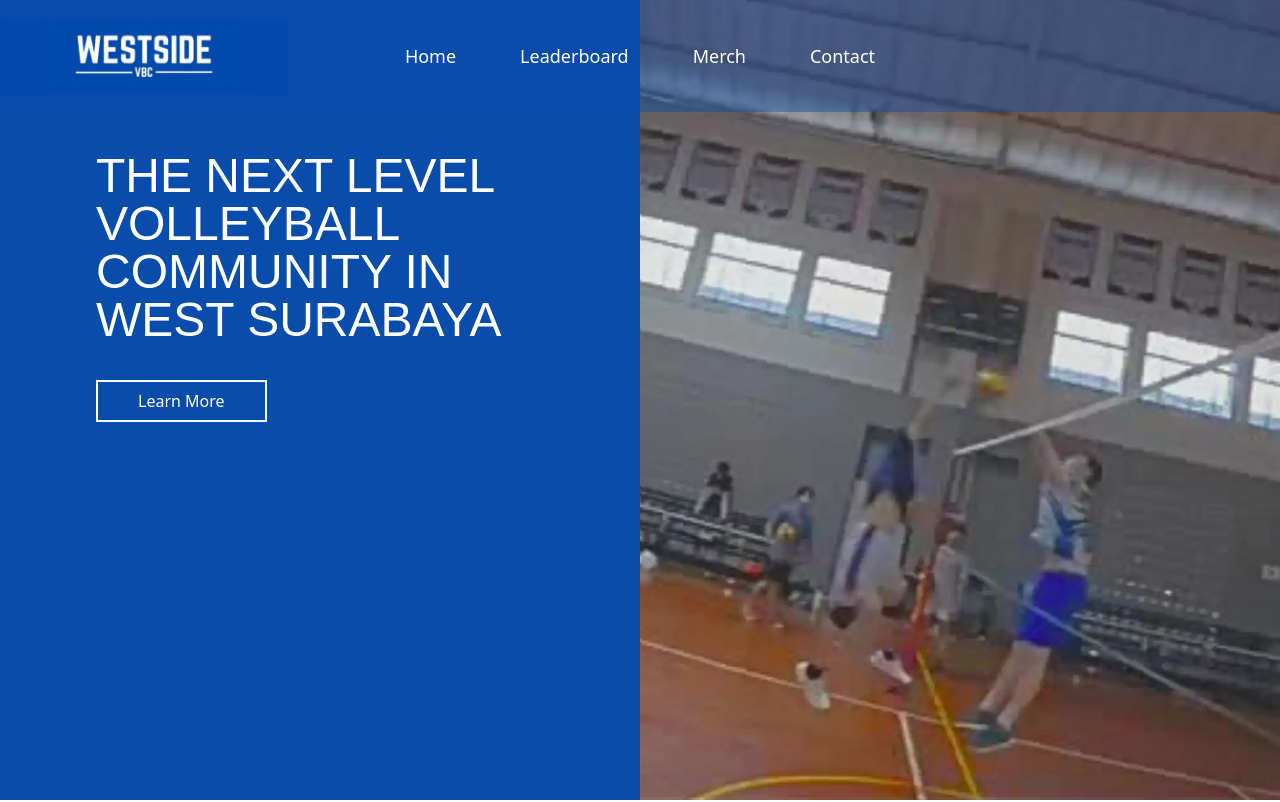
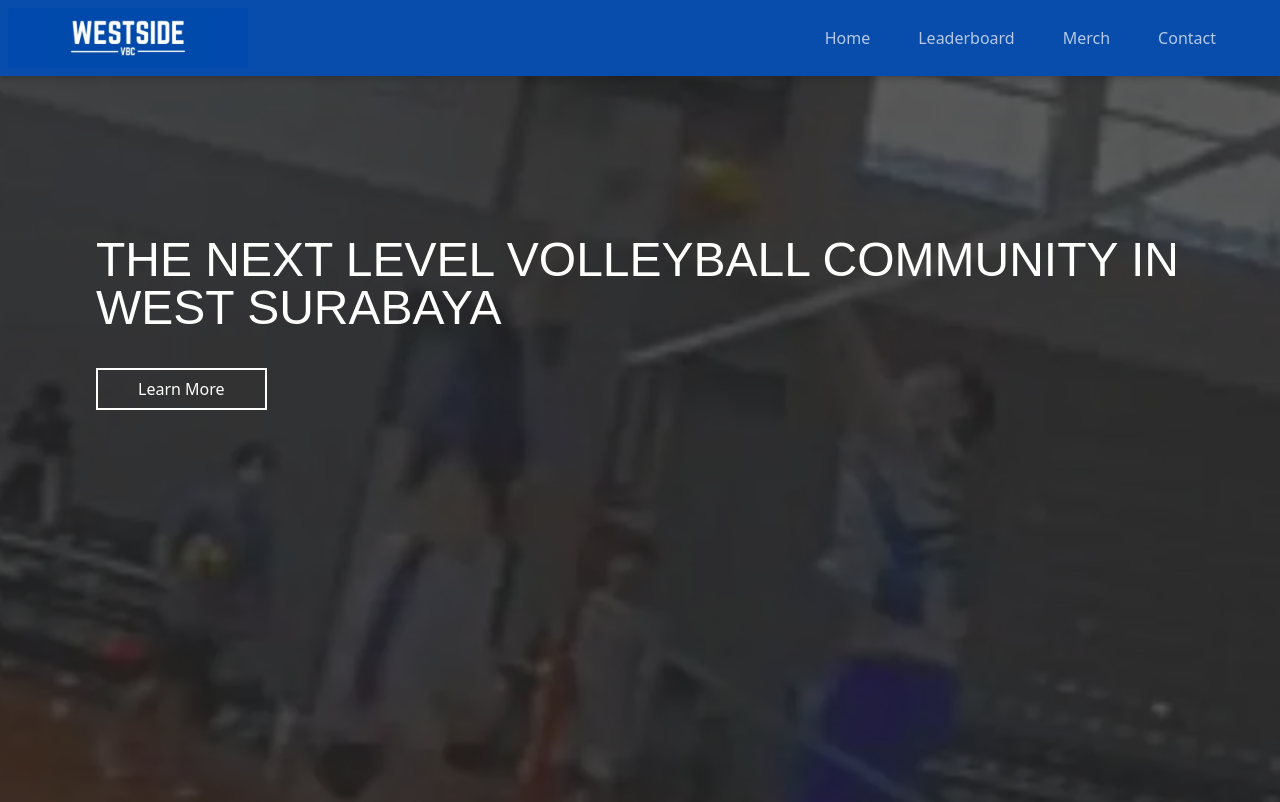
Before and after one commit to ReiButBad/westside-vbc-website, a SvelteKit app: page / in a window 1280 px wide. Shown: the top 802 px of the page. Built offline with nearby package versions, Linux system fonts and the light colour scheme; a web font is replaced by a local one.

Commit message:
changed header and footer

```diff
--- /dev/null
+++ b/src/lib/components/Footer.svelte
@@ -0,0 +1,19 @@
+<footer class="min-h-16 w-full bg-secondary">
+    <svg class="w-full fill-neutral -mb-5 xl:-mb-16" viewBox="0 0 1440 320">
+        <path d="M0,128L30,144C60,160,120,192,180,202.7C240,213,300,203,360,186.7C420,171,480,149,540,144C600,139,660,149,720,160C780,171,840,181,900,170.7C960,160,1020,128,1080,117.3C1140,107,1200,117,1260,128C1320,139,1380,149,1410,154.7L1440,160L1440,320L1410,320C1380,320,1320,320,1260,320C1200,320,1140,320,1080,320C1020,320,960,320,900,320C840,320,780,320,720,320C660,320,600,320,540,320C480,320,420,320,360,320C300,320,240,320,180,320C120,320,60,320,30,320H0Z"></path>
+    </svg>
+    <div class="bg-neutral pt-5 xl:pt-0">
+        <div class="w-full">
+            <div class="flex justify-center">
+                <a target="_blank" href="https://www.instagram.com/westside.vbc/" aria-label="instagram">
+                    <svg class="fill-secondary hover:fill-secondary/70" xmlns="http://www.w3.org/2000/svg" width="40" height="40" viewBox="0 0 24 24">
+                    <path d="M7.8 2h8.4C19.4 2 22 4.6 22 7.8v8.4a5.8 5.8 0 0 1-5.8 5.8H7.8C4.6 22 2 19.4 2 16.2V7.8A5.8 5.8 0 0 1 7.8 2m-.2 2A3.6 3.6 0 0 0 4 7.6v8.8C4 18.39 5.61 20 7.6 20h8.8a3.6 3.6 0 0 0 3.6-3.6V7.6C20 5.61 18.39 4 16.4 4zm9.65 1.5a1.25 1.25 0 0 1 1.25 1.25A1.25 1.25 0 0 1 17.25 8A1.25 1.25 0 0 1 16 6.75a1.25 1.25 0 0 1 1.25-1.25M12 7a5 5 0 0 1 5 5a5 5 0 0 1-5 5a5 5 0 0 1-5-5a5 5 0 0 1 5-5m0 2a3 3 0 0 0-3 3a3 3 0 0 0 3 3a3 3 0 0 0 3-3a3 3 0 0 0-3-3" />
+                </svg>
+                </a>
+            </div>
+        </div>
+        <div class="p-5 w-full flex justify-center">
+            <p class="text-secondary text-xs md:text-base">&copy;2024 Westside Volleyball Community. All rights reserved.</p>
+        </div>
+    </div>
+</footer>
--- a/src/lib/components/Header.svelte
+++ b/src/lib/components/Header.svelte
@@ -2,8 +2,20 @@
     import LogoBanner from "$lib/images/logo_banner.webp"
 </script>
 
-<div class="py-2 xl:py-5 flex justify-center xl:justify-start z-20">
-    <div>
-        <img class="w-56 lg:w-72" src={LogoBanner} alt="logo westside">
+<header id="header" class="w-full sticky top-0 z-20 shadow-md shadow-neutral/20">
+    <div class="py-2 md:pl-2 sticky flex flex-col md:flex-row justify-center xl:justify-start z-50 bg-primary">
+        <div class="z-30 w-full flex justify-center items-center md:justify-start">
+            <img class="w-32 md:w-60" src={LogoBanner} alt="logo westside">
+        </div>
+        <div class="w-full bg-primary/40 py-1 md:py-0">
+            <div class="w-full h-full flex items-center">
+                <div class="w-full h-full flex justify-center md:justify-end items-center md:pr-10">
+                    <a class="hover:text-secondary text-md text-secondary/70 px-3 md:px-6" href="/">Home</a>
+                    <a class="hover:text-secondary text-md text-secondary/70 px-3 md:px-6" href="/leaderboard">Leaderboard</a>
+                    <a class="hover:text-secondary text-md text-secondary/70 px-3 md:px-6" href="/merch">Merch</a>
+                    <a class="hover:text-secondary text-md text-secondary/70 px-3 md:px-6" href="/contact">Contact</a>
+                </div>
+            </div>
+        </div>
     </div>
-</div>
+</header>
--- a/src/routes/+layout.svelte
+++ b/src/routes/+layout.svelte
@@ -16,3 +16,9 @@
     <meta property="og:url" content="https://westsidevbc.top">
 </svelte:head>
 {@render children()}
+
+<style>
+    :global(*) {
+        @apply transition-all duration-75;
+    }
+</style>
--- a/src/routes/+page.svelte
+++ b/src/routes/+page.svelte
@@ -1,50 +1,32 @@
 <script lang="ts">
     import Header from "$lib/components/Header.svelte"
-    import SpikeBlocked from "$lib/images/spike_blocked.webp"
+    import SpikeBlocked from "$lib/images/spike_blocked_horizontal.webp"
     import Group1 from "$lib/images/group.webp"
     import Group2 from "$lib/images/group2.webp"
     import Court from "$lib/images/court.webp"
     import Group3Horizontal from "$lib/images/group3_horizontal.webp"
     import Group3 from "$lib/images/group3.webp"
     import SekolahCiputra from "$lib/images/sekolah_ciputra_darken.webp"
-	import { onMount } from "svelte";
-
-    onMount(() => {
-        window.addEventListener('scroll', function() {
-        const navbar = document.querySelector('#navbar') as HTMLDivElement;
-        if (window.scrollY > 0) {
-            navbar.classList.add('smaller');
-        } else {
-            navbar.classList.remove('smaller');
-        }
-    });
-    })
+	import Footer from "$lib/components/Footer.svelte";
 </script>
 
-<div id="navbar" class="!duration-100 z-10 fixed top-0 left-0 w-screen h-16 md:h-28 bg-primary/40">
-    <div class="w-full h-full flex justify-center items-center">
-        <a class="text-lg text-secondary px-2 md:px-8" href="/">Home</a>
-        <a class="text-lg text-secondary px-2 md:px-8" href="/leaderboard">Leaderboard</a>
-        <a class="text-lg text-secondary px-2 md:px-8" href="/merch">Merch</a>
-        <a class="text-lg text-secondary px-2 md:px-8" href="/contact">Contact</a>
-    </div>
-</div>
+<Header></Header>
 <main>
     <div class="flex flex-col-reverse xl:flex-row w-full xl:h-screen">
-        <div style="background-image: url('{SpikeBlocked}'); background-size: cover;" class="flex flex-col items-center h-svh xl:items-start xl:flex-grow xl:h-full xl:!bg-none xl:bg-primary">
-            <div class="flex justify-center lg:justify-start bg-primary w-full xl:mb-10 z-20 lg:z-auto"><Header/></div>
-            <div class="prose min-w-full h-full px-10 sm:px-24 pb-10 pt-10 sm:pt-24 xl:pt-0 xl:pb-0 xl:px-24 bg-neutral/70 xl:bg-transparent">
+        <div style="background-image: url('{SpikeBlocked}'); background-size: cover;" class="flex flex-col items-center h-svh xl:items-start xl:flex-grow xl:h-full bg-center">
+            <!-- <div class="flex justify-center lg:justify-start bg-primary w-full xl:mb-10"></div> -->
+            <div class="prose min-w-full h-full px-10 sm:px-24 pb-10 pt-10 sm:pt-24 xl:pt-40 xl:pb-0 xl:px-24 bg-neutral/70">
                 <h1 class="text-secondary font-normal font-norwester md:text-5xl">THE NEXT LEVEL VOLLEYBALL COMMUNITY IN WEST SURABAYA</h1>
                 <span class="w-full flex flex-col-reverse justify-center items-center h-full sm:block"><a href="#home" class="border-secondary hover:bg-secondary hover:text-neutral border-2 text-secondary px-10 py-2"><button>Learn More</button></a></span>
             </div>
         </div>
-        <div class="w-full xl:w-max h-full">
+        <!-- <div class="w-full xl:w-max h-full">
             <img loading="lazy"
                 class="hidden xl:block w-full xl:h-screen object-cover"
                 src="{SpikeBlocked}"
                 alt="spike"
             >
-        </div>
+        </div> -->
         <!-- <div class="xl:hidden bg-primary"><Header/></div> -->
     </div>
     <div class="w-full h-screen flex justify-center items-center bg-secondary" id="home">
@@ -58,7 +40,7 @@
     </div>
     <div class="flex w-full xl:h-screen">
         <div class="w-full h-full">
-            <picture class="brightness-100">
+            <picture class="brightness-100 z-10">
                 <source
                     media="(min-width: 1024px)"
                     srcset="{Group3Horizontal}">
@@ -70,7 +52,7 @@
                     class="overflow-hidden w-full lg:h-screen object-cover"
                     src="{Group3Horizontal}"
                     alt="banner">
-                <div class="absolute top-0 left-0 bottom-0 right-0 bg-gradient-to-t to-secondary via-transparent from-neutral">
+                <div class="z-10 absolute top-0 left-0 bottom-0 right-0 bg-gradient-to-t to-secondary via-transparent from-neutral">
                 </div>
             </picture>
         </div>
@@ -130,31 +112,4 @@
         </div>
     </div>
 </main>
-<footer class="min-h-16 w-full bg-secondary">
-    <svg class="w-full fill-neutral -mb-5 xl:-mb-16" viewBox="0 0 1440 320">
-        <path d="M0,128L30,144C60,160,120,192,180,202.7C240,213,300,203,360,186.7C420,171,480,149,540,144C600,139,660,149,720,160C780,171,840,181,900,170.7C960,160,1020,128,1080,117.3C1140,107,1200,117,1260,128C1320,139,1380,149,1410,154.7L1440,160L1440,320L1410,320C1380,320,1320,320,1260,320C1200,320,1140,320,1080,320C1020,320,960,320,900,320C840,320,780,320,720,320C660,320,600,320,540,320C480,320,420,320,360,320C300,320,240,320,180,320C120,320,60,320,30,320H0Z"></path>
-    </svg>
-    <div class="bg-neutral pt-5 xl:pt-0">
-        <div class="w-full">
-            <div class="flex justify-center">
-                <a target="_blank" href="https://www.instagram.com/westside.vbc/" aria-label="instagram">
-                    <svg class="fill-secondary hover:fill-secondary/70" xmlns="http://www.w3.org/2000/svg" width="40" height="40" viewBox="0 0 24 24">
-                    <path d="M7.8 2h8.4C19.4 2 22 4.6 22 7.8v8.4a5.8 5.8 0 0 1-5.8 5.8H7.8C4.6 22 2 19.4 2 16.2V7.8A5.8 5.8 0 0 1 7.8 2m-.2 2A3.6 3.6 0 0 0 4 7.6v8.8C4 18.39 5.61 20 7.6 20h8.8a3.6 3.6 0 0 0 3.6-3.6V7.6C20 5.61 18.39 4 16.4 4zm9.65 1.5a1.25 1.25 0 0 1 1.25 1.25A1.25 1.25 0 0 1 17.25 8A1.25 1.25 0 0 1 16 6.75a1.25 1.25 0 0 1 1.25-1.25M12 7a5 5 0 0 1 5 5a5 5 0 0 1-5 5a5 5 0 0 1-5-5a5 5 0 0 1 5-5m0 2a3 3 0 0 0-3 3a3 3 0 0 0 3 3a3 3 0 0 0 3-3a3 3 0 0 0-3-3" />
-                </svg>
-                </a>
-            </div>
-        </div>
-        <div class="p-5 w-full flex justify-center">
-            <p class="text-secondary text-xs md:text-base">&copy;2024 Westside Volleyball Community. All rights reserved.</p>
-        </div>
-    </div>
-</footer>
-
-<style>
-    * {
-        @apply transition-all duration-75 ease-linear;
-    }
-    :global(#navbar.smaller) {
-        @apply md:!h-16 md:bg-primary/95
-    }
-</style>
+<Footer/>
--- a/src/routes/leaderboard/+page.svelte
+++ b/src/routes/leaderboard/+page.svelte
@@ -1,6 +1,6 @@
 <script lang="ts">
     import Header from "$lib/components/Header.svelte"
-	import { onMount } from "svelte";
+	import { onDestroy, onMount } from "svelte";
     import { env } from "$env/dynamic/public";
 
     interface LeaderboardEntry {
@@ -15,19 +15,8 @@
     })
 </script>
 
-<div class="z-10 absolute top-0 left-0 w-screen h-28">
-    <div class="w-full h-full flex justify-center items-center">
-        <a class="text-lg text-secondary px-2 md:px-8" href="/">Home</a>
-        <a class="text-lg text-secondary px-2 md:px-8" href="/leaderboard">Leaderboard</a>
-        <a class="text-lg text-secondary px-2 md:px-8" href="/merch">Merch</a>
-        <a class="text-lg text-secondary px-2 md:px-8" href="/contact">Contact</a>
-    </div>
-</div>
-
-<header class="bg-primary w-full h-max">
-    <Header></Header>
-</header>
-<main class="w-full h-full">
+<Header></Header>
+<main class="w-full h-screen">
     <div class="pt-5 px-5 max-h-screen w-full flex justify-center items-center">
         <div class="w-full lg:w-5/6">
             <ul class="p-5">
```
